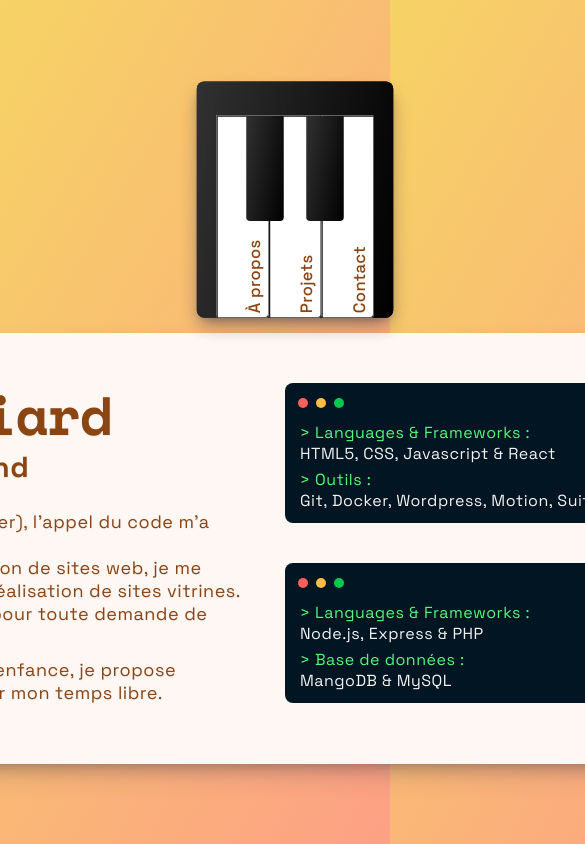
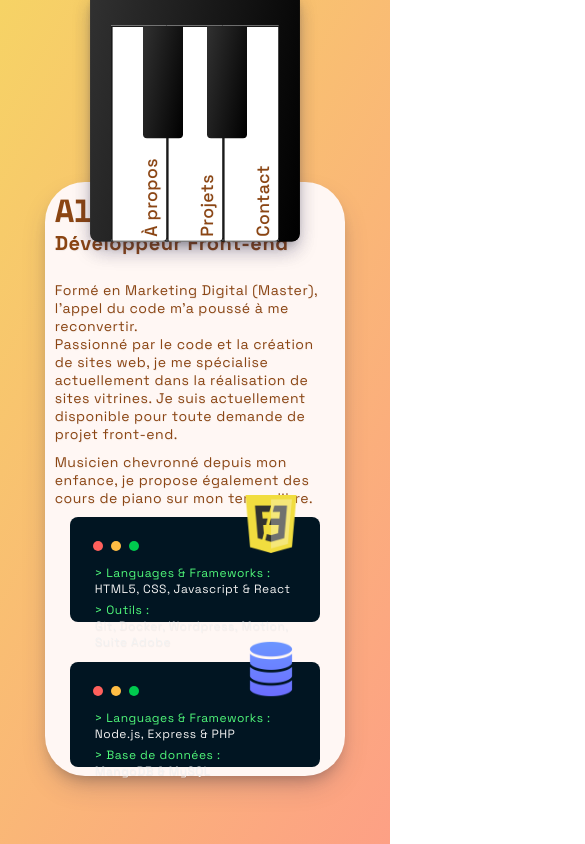
Before and after one commit to AlexBnd11/Portfolio_v1, a React (Vite) app: page / in a window 390 px wide. Both pictures are taken after a click on the element "À propos". Shown: the top 844 px of the page, 585 px wide, since content can reach past the window. Built offline with nearby package versions, Linux system fonts and the light colour scheme.

Commit message:
Avancement responsive About

```diff
--- a/src/components/Card.scss
+++ b/src/components/Card.scss
@@ -1,15 +1,21 @@
 .card {
-    width: 400px;
-    height: 140px;
+    width: clamp(250px, 25vw, 400px);
+    height: clamp(105px, 8.5vw, 140px);
     margin: 0 auto;
     background-color: #011522;
     border-radius: 8px;
     z-index: 1;
     position: relative;
 
+    @media screen and (max-width: 1000px) {
+        flex-direction: column;
+        padding: 2.5vw;
+    }
+
     &__content {
         font-family: 'Source Code Pro';
         padding: 0px 15px 5px;
+        font-size: clamp(12px, 0.9vw, 16px);
 
         &__title {
             color: #50FA7B;
@@ -28,7 +34,7 @@
         padding: 10px;
 
         img {
-            width: 60px;
+            width: 58px;
         }
     }
 }
--- a/src/components/Piano.jsx
+++ b/src/components/Piano.jsx
@@ -1,25 +1,44 @@
-import React, { useState } from 'react';
+import React, { useState, useEffect } from 'react';
 import BlackKey from './BlackKey';
 import WhiteKey from './WhiteKey';
 import './piano.scss';
 import { motion } from 'framer-motion';
 
 export default function Piano({onToggleAbout, onToggleProjects, onToggleContact, displayAbout, displayProjects, displayContact}) {
+  const calculateScale = () => {
+    if (window.innerWidth > 1920) return 1;
+    if (window.innerWidth < 1000) return 1;
+    return window.innerWidth / 1920;
+  };
+
+  const [scale, setScale] = useState(calculateScale());
+
+  useEffect(() => {
+    const handleResize = () => {
+      setScale(calculateScale());
+    };
+
+    window.addEventListener('resize', handleResize);
+    return () => window.removeEventListener('resize', handleResize);
+  }, []);
+
   return (
     <motion.div
       className="piano"
       style={{
         position: 'absolute',
-        transform: 'translateX(-50%)',
-        top: displayAbout ? '5%' : '30%',
-        right: displayContact ? '15%' : '43%',
-        left: displayProjects ? '15%' : '43%',
+        top: displayAbout ? '-5%' : '30%',
+        left: '50%',
       }}
       animate={{
-        top: displayAbout ? '5%' : '30%',
-        right: displayContact ? '9%' : '42%',
-        left: displayProjects ? '9%' : '42%',
-        scale: displayAbout ? 0.75 : 1
+        top: displayAbout ? '-5%' : '30%',
+        left: displayProjects
+          ? '9%'
+          : displayContact
+            ? '75%'
+            : '50%',
+        x: '-50%',
+        scale: displayAbout ? 0.8 * scale : scale
       }}
       transition={{
         duration: 0.2,
--- a/src/components/pages/About.scss
+++ b/src/components/pages/About.scss
@@ -1,36 +1,40 @@
 .about {
     background: #fff7f4;
-    width: 1100px;
-    padding: 50px;
+    width: clamp(300px, 65vw, 65vw);
+    padding: 3vw;
     border-radius: 40px;
     box-shadow: rgba(50, 50, 93, 0.25) 0px 13px 27px -5px, rgba(0, 0, 0, 0.3) 0px 8px 16px -8px;
     display: flex;
     flex-direction: row;
-    margin-bottom: 80px;
+    margin-bottom: 8vh;
+
+    @media screen and (max-width: 1000px) {
+        flex-direction: column;
+        padding: 2.5vw;
+    }
 
     &_left {
         width: 55%;
 
+        @media screen and (max-width: 1000px) {
+            width: 100%;
+        }
+
         h1 {
-            font-size: 54px;
+            font-size: clamp(32px, 3vw, 54px);
             font-family: 'Space Mono';
             letter-spacing: -1px;
             line-height: 1.2;
         }
 
         h2 {
-            font-size: 29px;
+            font-size: clamp(20px, 1.4vw, 30px);
             margin-bottom: 25px;
-        }
-
-        h3 {
-            font-size: 20px;
-            margin-top: 20px;
         }
 
         p {
             margin: 10px 0 10px 0;
-            font-size: 18px;
+            font-size: clamp(14px, 1.05vw, 20px);
         }
     }
 
@@ -38,7 +42,13 @@
         width: 45%;
         display: flex;
         flex-direction: column;
+        justify-content: center;
         padding-left: 30px;
         gap: 40px;
+
+        @media screen and (max-width: 1000px) {
+            width: 100%;
+            padding-left: 0;
+        }
     }
 }
```
